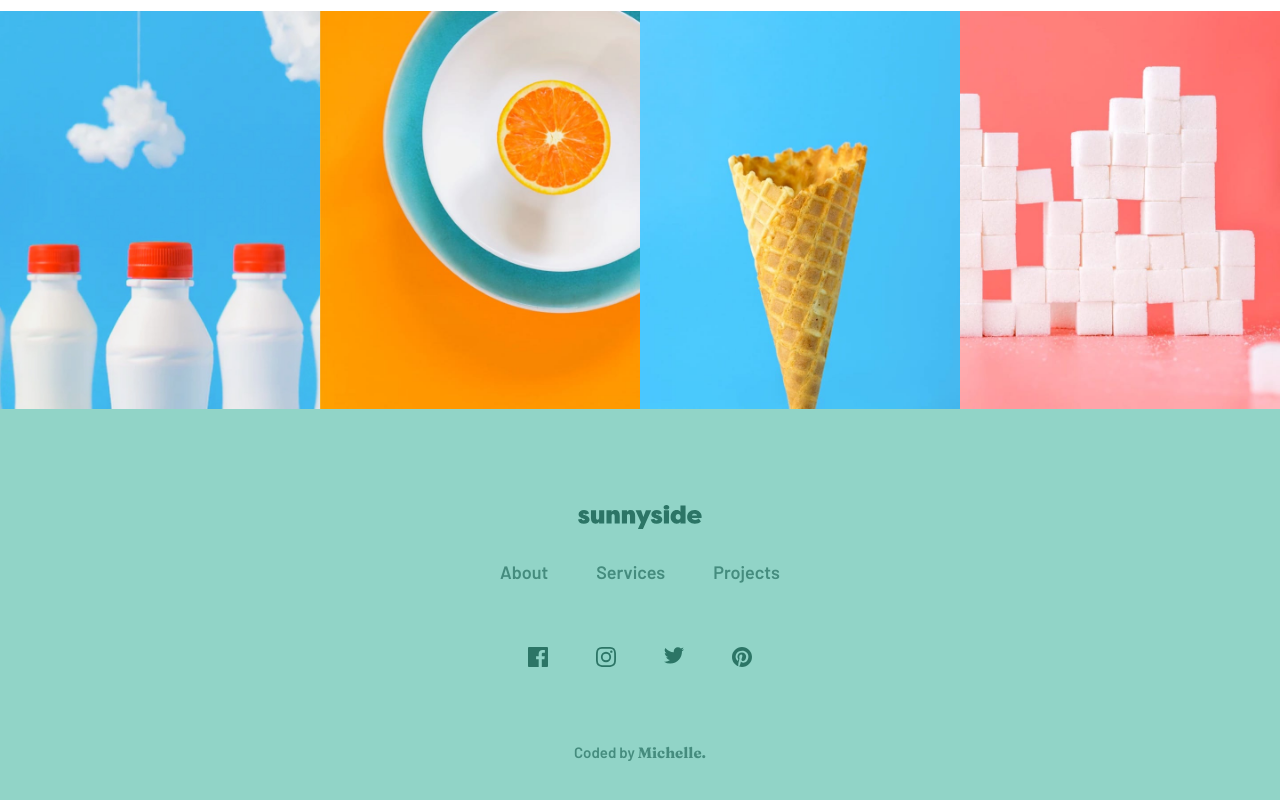
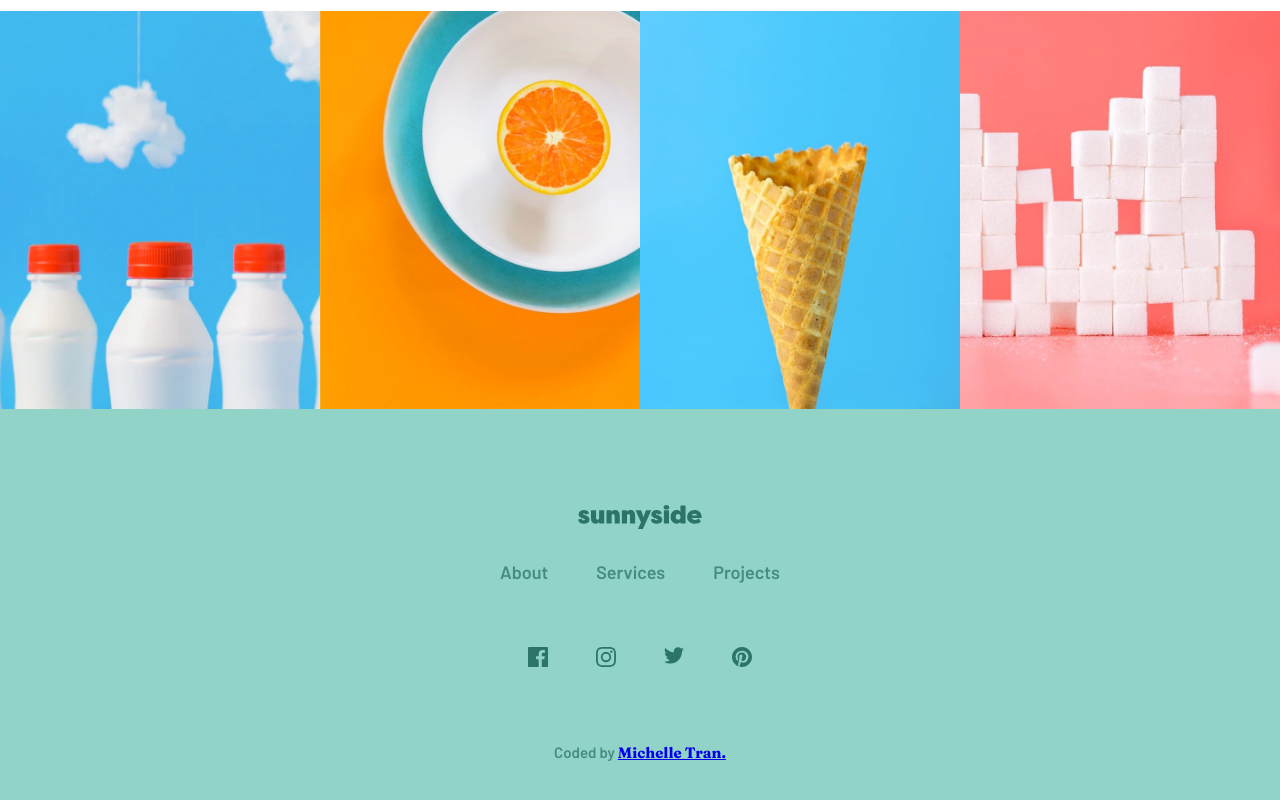
Before and after one commit to misiucodes/sunnyside-agency-landing-page-react, a React (Create React App) app: page / in a window 1280 px wide. Shown: the part 3508-4308 px from the top of the page. Built offline with nearby package versions, Linux system fonts and the light colour scheme.

Commit message:
updated footer

```diff
--- a/src/Footer.js
+++ b/src/Footer.js
@@ -44,7 +44,7 @@ function Footer() {
         </span>
       </div>
       <span className="attribution">
-        Coded by <strong className="attribution-style">Michelle.</strong>
+        Coded by <strong className="attribution-style"><a href="https://michelletran.dev">Michelle Tran.</a></strong>
       </span>
       </div>
     </footer>
```
